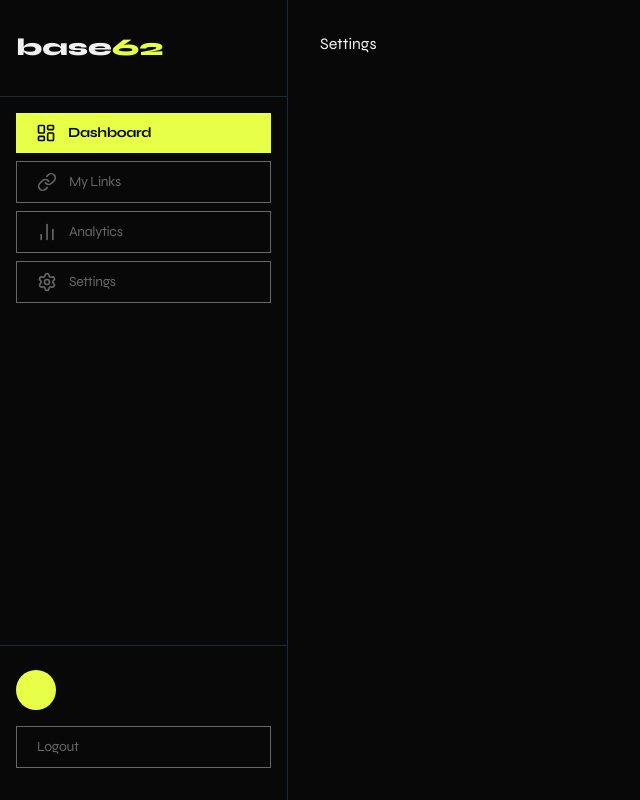
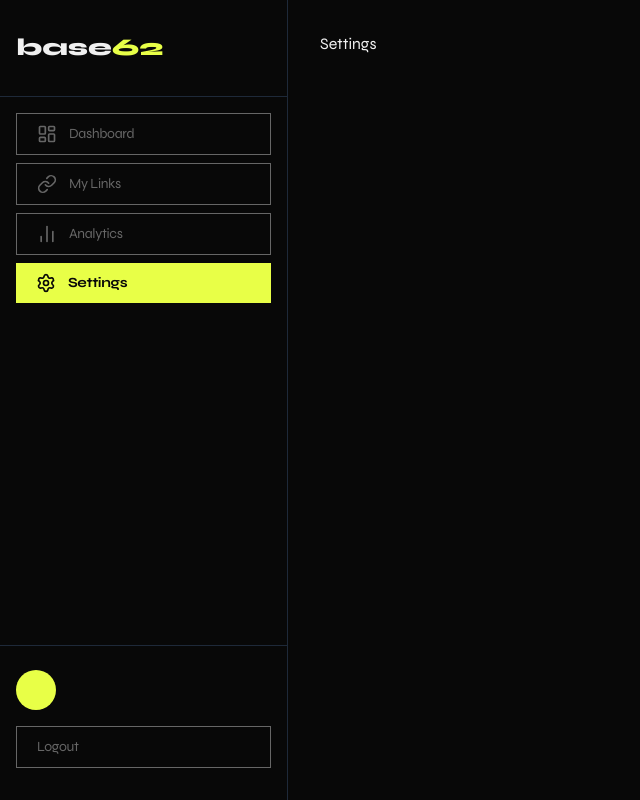
Before and after one commit to sangeet2021/Base62, a React (Vite) app in the folder frontend/: page /dashboard/settings in a window 1280 px wide. Shown: the whole page, without its empty margins (0-640 px from the left). Built offline with nearby package versions, Linux system fonts and the light colour scheme; no server answers; a web font is replaced by a local one.

Commit message:
fix: fixed routes issue

```diff
--- a/frontend/src/components/Sidebar.tsx
+++ b/frontend/src/components/Sidebar.tsx
@@ -13,9 +13,9 @@ import { useShallow } from 'zustand/react/shallow';
 
 const menuItems = [
   { path: '/dashboard', label: 'Dashboard', icon: LayoutDashboard },
-  { path: '/links', label: 'My Links', icon: LinkIcon },
-  { path: '/analytics', label: 'Analytics', icon: ChartNoAxesColumn },
-  { path: '/settings', label: 'Settings', icon: Settings },
+  { path: '/dashboard/links', label: 'My Links', icon: LinkIcon },
+  { path: '/dashboard/analytics', label: 'Analytics', icon: ChartNoAxesColumn },
+  { path: '/dashboard/settings', label: 'Settings', icon: Settings },
 ];
 
 const Sidebar: React.FC = () => {
@@ -43,7 +43,7 @@ const Sidebar: React.FC = () => {
             <NavLink
               key={item.path}
               to={item.path}
-              end={item.path === '/'}
+              end={item.path === '/dashboard'}
             >
               {({ isActive }) => (
                 <Button
```
